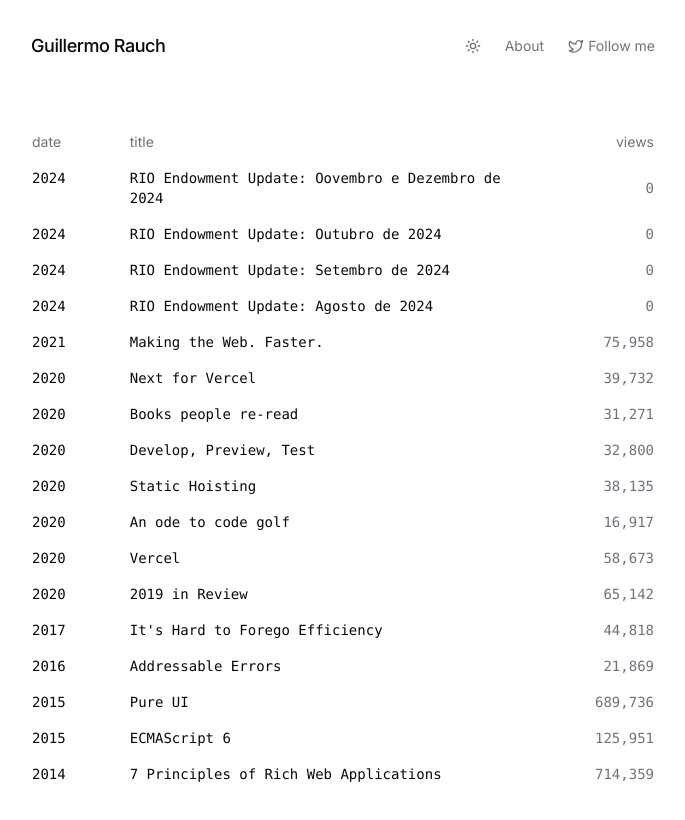
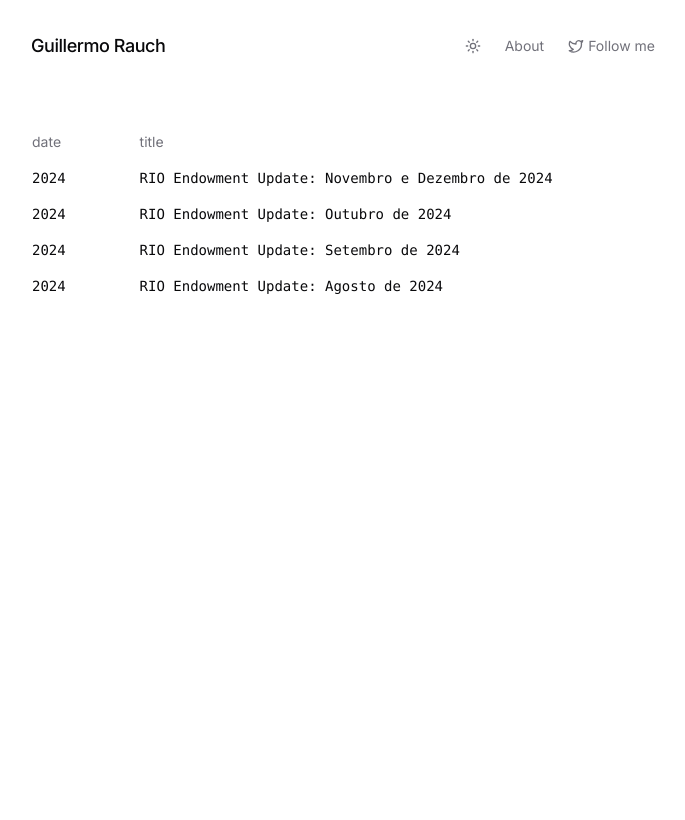
Before and after one commit to lucabcastellano/RIOIR, a Next.js app in the folder rio_updates/: page / in a window 1280 px wide. Shown: the top 820 px of the page, without its empty margins (297-982 px from the left). Built offline with nearby package versions, Linux system fonts and the light colour scheme.

Commit message:
fixes: matching slugs to folder names, removing views from homepage

```diff
--- a/rio_updates/app/page.tsx
+++ b/rio_updates/app/page.tsx
@@ -7,28 +7,15 @@ import Link from 'next/link'
 interface Post {
   year: string
   title: string
-  views: number
+  //  views: number
   slug: string
 }
 
 const posts: Post[] = [
-  { year: "2024", title: "RIO Endowment Update: Oovembro e Dezembro de 2024", views: 0, slug: "rio-endowment-update-novembro-dezembro-2024" },
-  { year: "2024", title: "RIO Endowment Update: Outubro de 2024", views: 0, slug: "rio-endowment-update-outubro-2024" },
-  { year: "2024", title: "RIO Endowment Update: Setembro de 2024", views: 0, slug: "rio-endowment-update-setembro-2024-full" },
-  { year: "2024", title: "RIO Endowment Update: Agosto de 2024", views: 0, slug: "rio-endowment-update-agosto-2024" },
-  { year: "2021", title: "Making the Web. Faster.", views: 75958, slug: "making-the-web-faster" },
-  { year: "2020", title: "Next for Vercel", views: 39732, slug: "next-for-vercel" },
-  { year: "2020", title: "Books people re-read", views: 31271, slug: "books-people-reread" },
-  { year: "2020", title: "Develop, Preview, Test", views: 32800, slug: "develop-preview-test" },
-  { year: "2020", title: "Static Hoisting", views: 38135, slug: "static-hoisting" },
-  { year: "2020", title: "An ode to code golf", views: 16917, slug: "code-golf" },
-  { year: "2020", title: "Vercel", views: 58673, slug: "vercel" },
-  { year: "2020", title: "2019 in Review", views: 65142, slug: "2019-in-review" },
-  { year: "2017", title: "It's Hard to Forego Efficiency", views: 44818, slug: "hard-to-forego-efficiency" },
-  { year: "2016", title: "Addressable Errors", views: 21869, slug: "addressable-errors" },
-  { year: "2015", title: "Pure UI", views: 689736, slug: "pure-ui" },
-  { year: "2015", title: "ECMAScript 6", views: 125951, slug: "ecmascript-6" },
-  { year: "2014", title: "7 Principles of Rich Web Applications", views: 714359, slug: "7-principles" },
+  { year: "2024", title: "RIO Endowment Update: Novembro e Dezembro de 2024", slug: "rio-endowment-update-novembro-dezembro-2024" },
+  { year: "2024", title: "RIO Endowment Update: Outubro de 2024", slug: "rio-endowment-update-outubro-2024" },
+  { year: "2024", title: "RIO Endowment Update: Setembro de 2024", slug: "rio-endowment-update-setembro-2024" },
+  { year: "2024", title: "RIO Endowment Update: Agosto de 2024",  slug: "rio-endowment-update-agosto-2024" },
 ]
 
 export default function Home() {
@@ -79,7 +66,6 @@ export default function Home() {
               <tr>
                 <th className="py-2 pr-8 font-normal text-left">date</th>
                 <th className="py-2 px-8 font-normal text-left">title</th>
-                <th className="py-2 pl-8 font-normal text-right">views</th>
               </tr>
             </thead>
             <tbody className="font-mono">
@@ -96,9 +82,6 @@ export default function Home() {
                       {post.title}
                     </Link>
                   </td>
-                  <td className="py-2 pl-8 text-right text-muted-foreground tabular-nums">
-                    {post.views.toLocaleString()}
-                  </td>
                 </tr>
               ))}
             </tbody>
```
Also changed, not shown: rio_updates/app/rio-endowment-update-agosto-2024/page.tsx (renamed from rio_updates/app/rio-update-agosto-2024/page.tsx), rio_updates/app/rio-endowment-update-novembro-dezembro-2024/page.tsx (renamed from rio_updates/app/rio-update-novembro-dezembro-2024/page.tsx), rio_updates/app/rio-endowment-update-outubro-2024/page.tsx (renamed from rio_updates/app/rio-update-outubro-2024/page.tsx), rio_updates/app/rio-endowment-update-setembro-2024/page.tsx (renamed from rio_updates/app/rio-update-setembro-2024/page.tsx).
